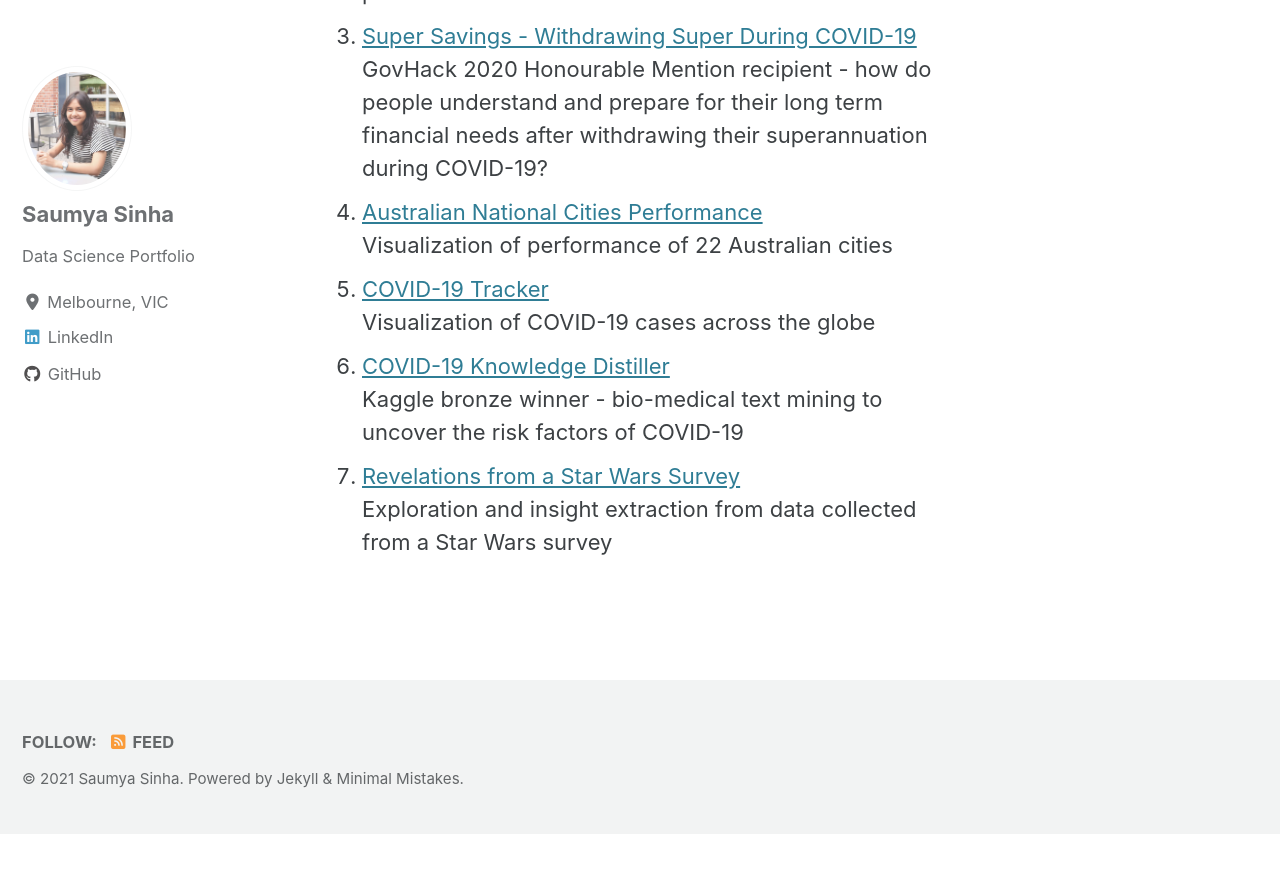
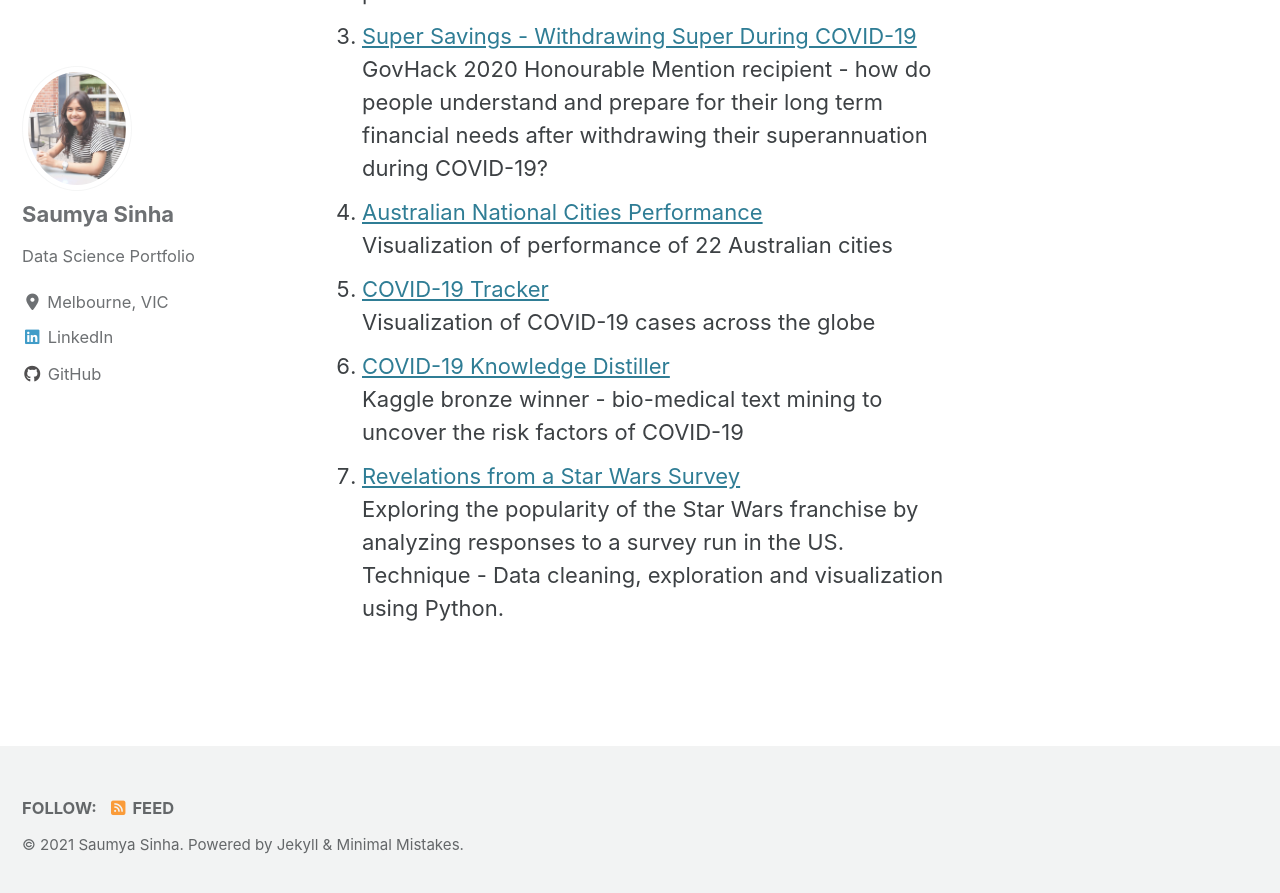
Before and after one commit to sinhasaumya/sinhasaumya.github.io, a Jekyll site: the page built from _pages/portfolio.md, in a window 1280 px wide and 900 px high, scrolled down 813 px. Shown: the top 893 px of the window. Built offline with Jekyll 4.4.1, drawn with Linux system fonts in a browser that asks for light colours; cached includes are drawn as plain includes; nearby versions of some CDN libraries; before the commit the page ends 1647 px from its top, so only the background shows below that.

Commit message:
Add files via upload

```diff
--- a/_posts/2020-04-17-star-wars-survey.md
+++ b/_posts/2020-04-17-star-wars-survey.md
@@ -1,12 +1,14 @@
 ---
 date: 2020-04-17
-excerpt: "Exploration and insight extraction from data collected from a Star Wars survey"
+excerpt: "Exploring the popularity of the Star Wars franchise by analyzing responses to a survey run in the US.  Technique - Data cleaning, exploration and visualization using Python."
 header: ~
 tags:
   - star-wars
   - exploration
 title: "Revelations from a Star Wars Survey"
 ---
+
+*Quick links - [Dataset](https://www.kaggle.com/samaxtech/star-wars-survey-data), [Analysis](https://github.com/sinhasaumya/projects/blob/main/star-wars-survey-data-exploration.ipynb)*
 
 Supposedly one of United States’ favourite movie series, the Star Wars franchise is one known to all across the globe. An author interested in understanding the franchise’s popularity in the US ran a poll on SurveyMonkey to quiz respondents on their most and least favourite movies and characters in the series among other things.
 
```
